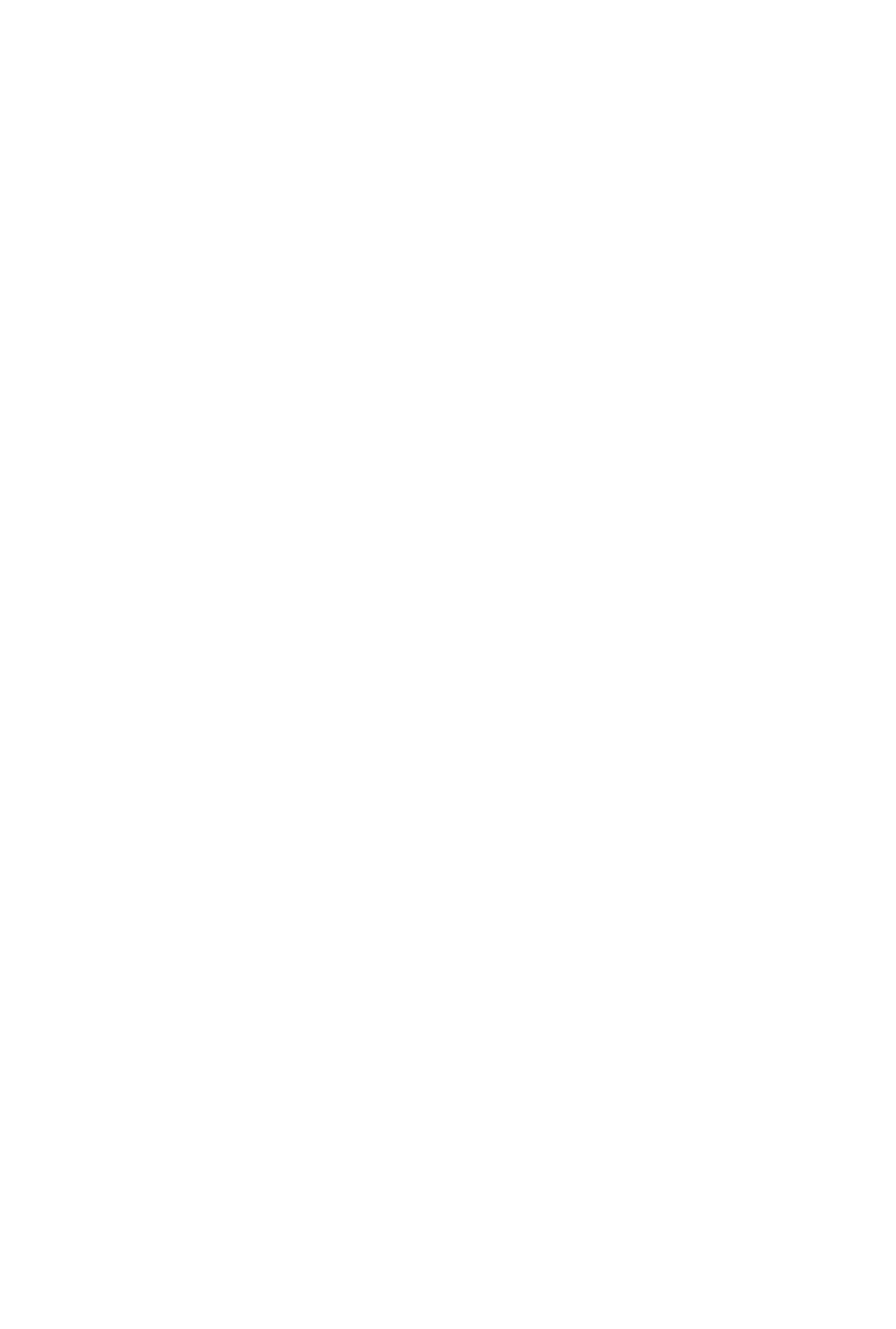
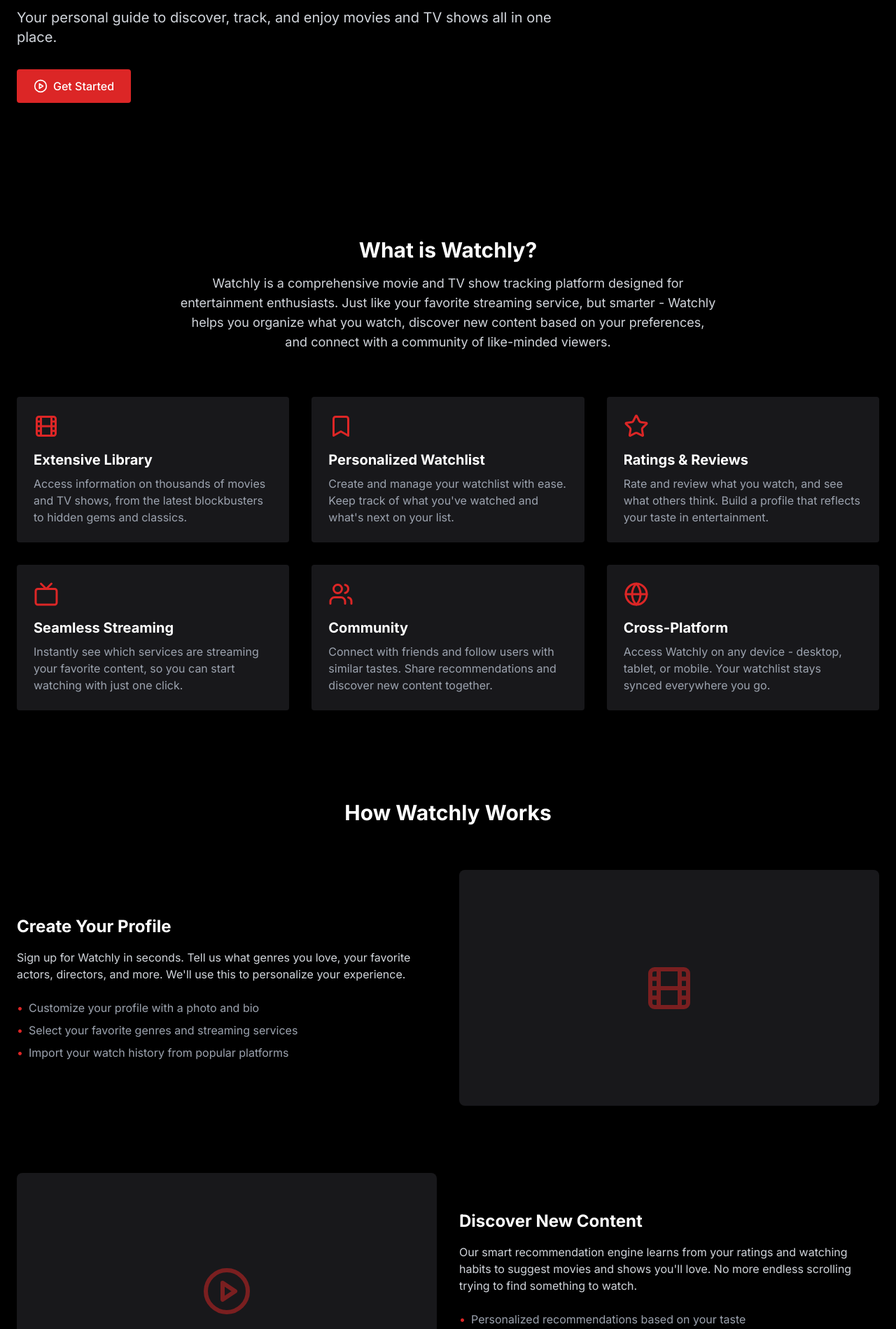
Before and after one commit to Mu3ammed-ibrahim/Watchly, a React (Vite) app: page /about in a window 1280 px wide. Shown: the part 901-2800 px from the top of the page at 70% size. Before the commit the page ends 800 px from the top, so only its background shows below. Built offline with nearby package versions, Linux system fonts and the light colour scheme.

Commit message:
feat : created About-page and styled

```diff
--- a/src/pages/About.jsx
+++ b/src/pages/About.jsx
@@ -1,9 +1,217 @@
-import React from 'react'
+import {
+  Film,
+  Tv,
+  Users,
+  Star,
+  Globe,
+  Shield,
+  Bookmark,
+  PlayCircle,
+} from "lucide-react";
 
-const About = () => {
+export default function AboutPage() {
   return (
-    <div>About</div>
-  )
+    <div className="bg-black text-white min-h-screen">
+      {/* Hero Section */}
+      <div className="relative">
+        <img src="/src/assets/movies.jpg" alt="Hero" className="w-full " />
+        {/* Hero Background - Netflix style gradient overlay on image */}
+        <div className="absolute inset-0 bg-gradient-to-t from-black via-black/70 to-black/20">
+        </div>
+
+        <div className="relative max-w-7xl mx-auto px-4 sm:px-6 py-24 sm:py-32">
+          <div className="max-w-3xl">
+            <h1 className="text-4xl sm:text-5xl font-bold mb-4">
+              About Watchly
+            </h1>
+            <p className="text-xl text-gray-300 mb-8">
+              Your personal guide to discover, track, and enjoy movies and TV
+              shows all in one place.
+            </p>
+            <button className="bg-red-600 hover:bg-red-700 text-white py-3 px-6 rounded inline-flex items-center font-medium transition-colors">
+              <PlayCircle className="mr-2" size={20} />
+              Get Started
+            </button>
+          </div>
+        </div>
+      </div>
+
+      {/* What is Watchly Section */}
+      <div className="bg-black py-16">
+        <div className="max-w-7xl mx-auto px-4 sm:px-6">
+          <div className="max-w-3xl mx-auto text-center mb-12">
+            <h2 className="text-3xl font-bold mb-4">What is Watchly?</h2>
+            <p className="text-gray-300 text-lg">
+              Watchly is a comprehensive movie and TV show tracking platform
+              designed for entertainment enthusiasts. Just like your favorite
+              streaming service, but smarter - Watchly helps you organize what
+              you watch, discover new content based on your preferences, and
+              connect with a community of like-minded viewers.
+            </p>
+          </div>
+
+          {/* Features Grid - Netflix card style */}
+          <div className="grid grid-cols-1 md:grid-cols-2 lg:grid-cols-3 gap-8 mt-16">
+            {/* Feature 1 */}
+            <div className="bg-zinc-900 p-6 rounded transition-transform hover:scale-105">
+              <Film className="text-red-600 mb-4" size={36} />
+              <h3 className="text-xl font-bold mb-2">Extensive Library</h3>
+              <p className="text-gray-400">
+                Access information on thousands of movies and TV shows, from the
+                latest blockbusters to hidden gems and classics.
+              </p>
+            </div>
+
+            {/* Feature 2 */}
+            <div className="bg-zinc-900 p-6 rounded transition-transform hover:scale-105">
+              <Bookmark className="text-red-600 mb-4" size={36} />
+              <h3 className="text-xl font-bold mb-2">Personalized Watchlist</h3>
+              <p className="text-gray-400">
+                Create and manage your watchlist with ease. Keep track of what
+                you've watched and what's next on your list.
+              </p>
+            </div>
+
+            {/* Feature 3 */}
+            <div className="bg-zinc-900 p-6 rounded transition-transform hover:scale-105">
+              <Star className="text-red-600 mb-4" size={36} />
+              <h3 className="text-xl font-bold mb-2">Ratings & Reviews</h3>
+              <p className="text-gray-400">
+                Rate and review what you watch, and see what others think. Build
+                a profile that reflects your taste in entertainment.
+              </p>
+            </div>
+
+            {/* Feature 4 */}
+            <div className="bg-zinc-900 p-6 rounded transition-transform hover:scale-105">
+              <Tv className="text-red-600 mb-4" size={36} />
+              <h3 className="text-xl font-bold mb-2">Seamless Streaming</h3>
+              <p className="text-gray-400">
+                Instantly see which services are streaming your favorite
+                content, so you can start watching with just one click.
+              </p>
+            </div>
+
+            {/* Feature 5 */}
+            <div className="bg-zinc-900 p-6 rounded transition-transform hover:scale-105">
+              <Users className="text-red-600 mb-4" size={36} />
+              <h3 className="text-xl font-bold mb-2">Community</h3>
+              <p className="text-gray-400">
+                Connect with friends and follow users with similar tastes. Share
+                recommendations and discover new content together.
+              </p>
+            </div>
+
+            {/* Feature 6 */}
+            <div className="bg-zinc-900 p-6 rounded transition-transform hover:scale-105">
+              <Globe className="text-red-600 mb-4" size={36} />
+              <h3 className="text-xl font-bold mb-2">Cross-Platform</h3>
+              <p className="text-gray-400">
+                Access Watchly on any device - desktop, tablet, or mobile. Your
+                watchlist stays synced everywhere you go.
+              </p>
+            </div>
+          </div>
+        </div>
+      </div>
+
+      {/* How It Works - Netflix style alternating panels */}
+      <div className="py-16">
+        <div className="max-w-7xl mx-auto px-4 sm:px-6">
+          <h2 className="text-3xl font-bold mb-16 text-center">
+            How Watchly Works
+          </h2>
+
+          {/* Step 1 */}
+          <div className="flex flex-col md:flex-row items-center mb-24 gap-8">
+            <div className="w-full md:w-1/2">
+              <h3 className="text-2xl font-bold mb-4">Create Your Profile</h3>
+              <p className="text-gray-300 mb-6">
+                Sign up for Watchly in seconds. Tell us what genres you love,
+                your favorite actors, directors, and more. We'll use this to
+                personalize your experience.
+              </p>
+              <ul className="space-y-2 text-gray-400">
+                <li className="flex items-start">
+                  <span className="text-red-600 mr-2">•</span>
+                  Customize your profile with a photo and bio
+                </li>
+                <li className="flex items-start">
+                  <span className="text-red-600 mr-2">•</span>
+                  Select your favorite genres and streaming services
+                </li>
+                <li className="flex items-start">
+                  <span className="text-red-600 mr-2">•</span>
+                  Import your watch history from popular platforms
+                </li>
+              </ul>
+            </div>
+            <div className="w-full md:w-1/2 bg-zinc-900 aspect-video rounded-lg flex items-center justify-center">
+              <Film size={72} className="text-red-600 opacity-50" />
+            </div>
+          </div>
+
+          {/* Step 2 */}
+          <div className="flex flex-col md:flex-row-reverse items-center mb-24 gap-8">
+            <div className="w-full md:w-1/2">
+              <h3 className="text-2xl font-bold mb-4">Discover New Content</h3>
+              <p className="text-gray-300 mb-6">
+                Our smart recommendation engine learns from your ratings and
+                watching habits to suggest movies and shows you'll love. No more
+                endless scrolling trying to find something to watch.
+              </p>
+              <ul className="space-y-2 text-gray-400">
+                <li className="flex items-start">
+                  <span className="text-red-600 mr-2">•</span>
+                  Personalized recommendations based on your taste
+                </li>
+                <li className="flex items-start">
+                  <span className="text-red-600 mr-2">•</span>
+                  Curated collections from movie experts
+                </li>
+                <li className="flex items-start">
+                  <span className="text-red-600 mr-2">•</span>
+                  See what's trending in your favorite genres
+                </li>
+              </ul>
+            </div>
+            <div className="w-full md:w-1/2 bg-zinc-900 aspect-video rounded-lg flex items-center justify-center">
+              <PlayCircle size={72} className="text-red-600 opacity-50" />
+            </div>
+          </div>
+
+          {/* Step 3 */}
+          <div className="flex flex-col md:flex-row items-center gap-8">
+            <div className="w-full md:w-1/2">
+              <h3 className="text-2xl font-bold mb-4">Track & Share</h3>
+              <p className="text-gray-300 mb-6">
+                Mark what you've watched, rate content, and leave reviews. Share
+                your thoughts with friends or keep them private. Your watchlist
+                becomes your personal entertainment journal.
+              </p>
+              <ul className="space-y-2 text-gray-400">
+                <li className="flex items-start">
+                  <span className="text-red-600 mr-2">•</span>
+                  Keep track of episodes you've watched
+                </li>
+                <li className="flex items-start">
+                  <span className="text-red-600 mr-2">•</span>
+                  Get notifications for new episodes and releases
+                </li>
+                <li className="flex items-start">
+                  <span className="text-red-600 mr-2">•</span>
+                  Share your reviews on social media
+                </li>
+              </ul>
+            </div>
+            <div className="w-full md:w-1/2 bg-zinc-900 aspect-video rounded-lg flex items-center justify-center">
+              <Bookmark size={72} className="text-red-600 opacity-50" />
+            </div>
+          </div>
+        </div>
+      </div>
+
+
+    </div>
+  );
 }
-
-export default About
```
Also changed, not shown: src/assets/movies.jpg (added).
